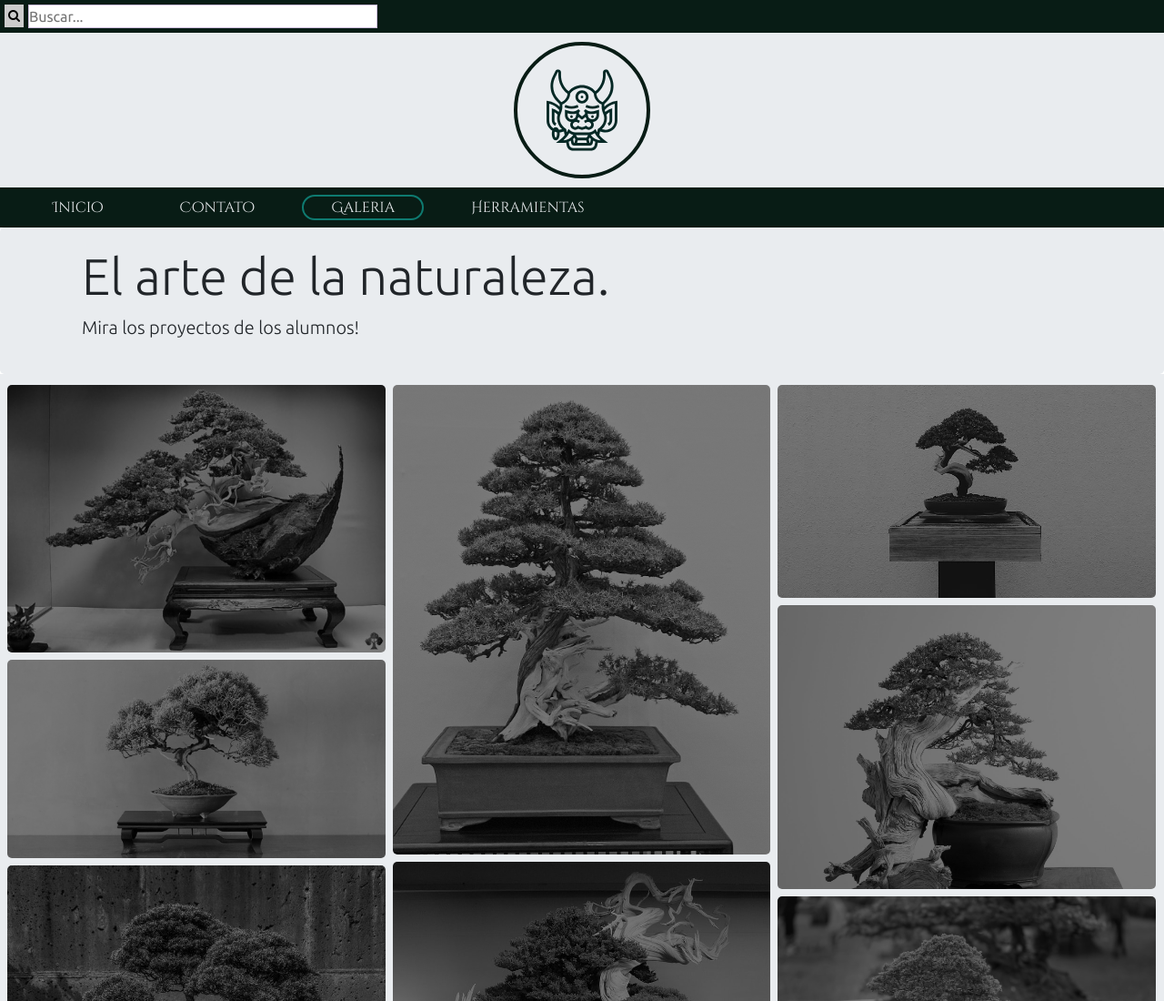
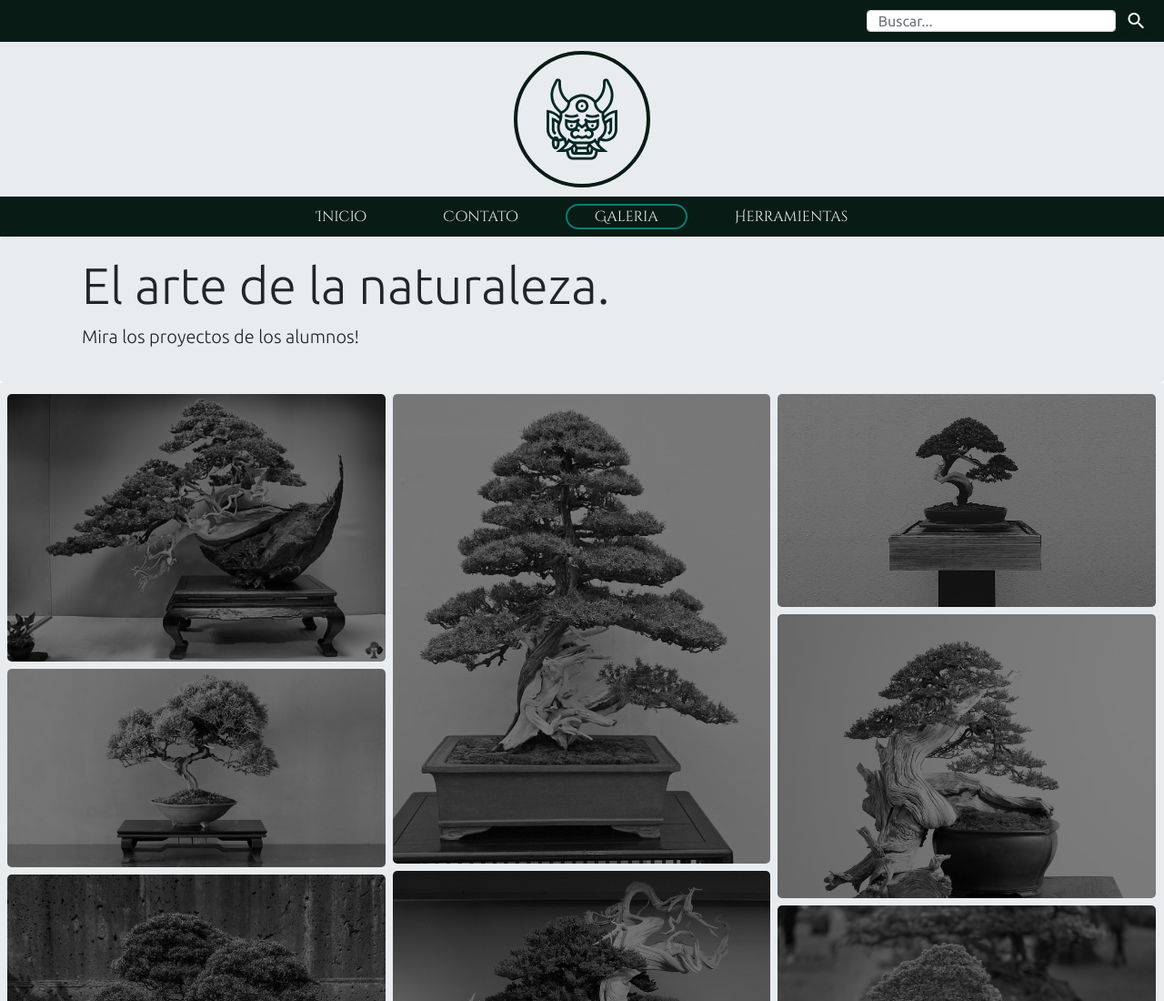
Before and after one commit to darzamendia/pre-entrega, a website: page sections/galeria.html in a window 1280 px wide. Shown: the top 1100 px of the page at 91% size. Drawn offline with nearby package versions, Linux system fonts and the light colour scheme.

Commit message:
Ajuste de navbar en todas las paginas

```diff
--- a/scss/main.scss
+++ b/scss/main.scss
@@ -97,7 +97,6 @@
     }
 }
 
-/* Responsive layout - makes the two columns stack on top of each other instead of next to each other */
 @media screen and (max-width: 600px) {
     .column {
         flex: 100%;
--- a/scss/sections/_index.scss
+++ b/scss/sections/_index.scss
@@ -10,7 +10,7 @@
 
 .indexBackgroundText {
     background-color: $color-index-bg-text;
-    color: white;
+    color: color-one;
     font-weight: bold;
     border: 3px solid $color-one;
     position: absolute;
--- a/sections/galeria.html
+++ b/sections/galeria.html
@@ -18,6 +18,7 @@
     <link rel="stylesheet" href="https://fonts.googleapis.com/css2?family=Ubuntu:wght@300;400&display=swap">
     <link rel="stylesheet"
         href="https://fonts.googleapis.com/css2?family=Cinzel+Decorative:wght@400;700&family=Ubuntu:wght@300;400&display=swap">
+    <link rel="stylesheet" href="https://fonts.googleapis.com/icon?family=Material+Icons">
     <link rel="stylesheet" href="../css/style.css">
     <link rel="icon" type="image/png" sizes="32x32" href="../media/favicon-32x32.png">
     <link rel="icon" type="image/png" sizes="16x16" href="../media/favicon-16x16.png">
@@ -26,16 +27,21 @@
 
 <body>
     <header>
-        <div class="searchContainer">
-            <form>
-                <button type="submit"><i class="fa fa-search"></i></button>
-                <input type="text" placeholder="Buscar..." name="buscar">
-            </form>
-        </div>
+        <nav class="navbar flex-row-reverse navbar-search">
+            <div class="collapse navbar-collapse" id="navbarSupportedContent">
+                <form class="form-inline my-lg-0">
+                    <button class="btn my-sm-0 btn-dark btn-search" type="submit">
+                        <span class="material-icons">search</span>
+                    </button>
+                    <input class="form-control mr-sm-2 input-search" type="search" placeholder="Buscar..."
+                        aria-label="Search">
+                </form>
+            </div>
+        </nav>
         <div class="logoBackground"><img src="../media/bonsaico.svg" alt="Logo" class="logo" /></div>
     </header>
     <div class="sticky-top">
-        <nav class="navbar navbar-expand-md navbar-light">
+        <nav class="navbar navbar-expand-md navbar-light navbar-buttons">
             <div class="collapse navbar-collapse" id="navbarSupportedContent">
                 <ul class="navbar-nav mr-auto">
                     <li><a class="navbar-brand" href="../index.html">Inicio</a></li>
```
Also changed, not shown: sections/herramienta1.html (+13 -7 lines), sections/herramientas.html (+13 -7 lines).
